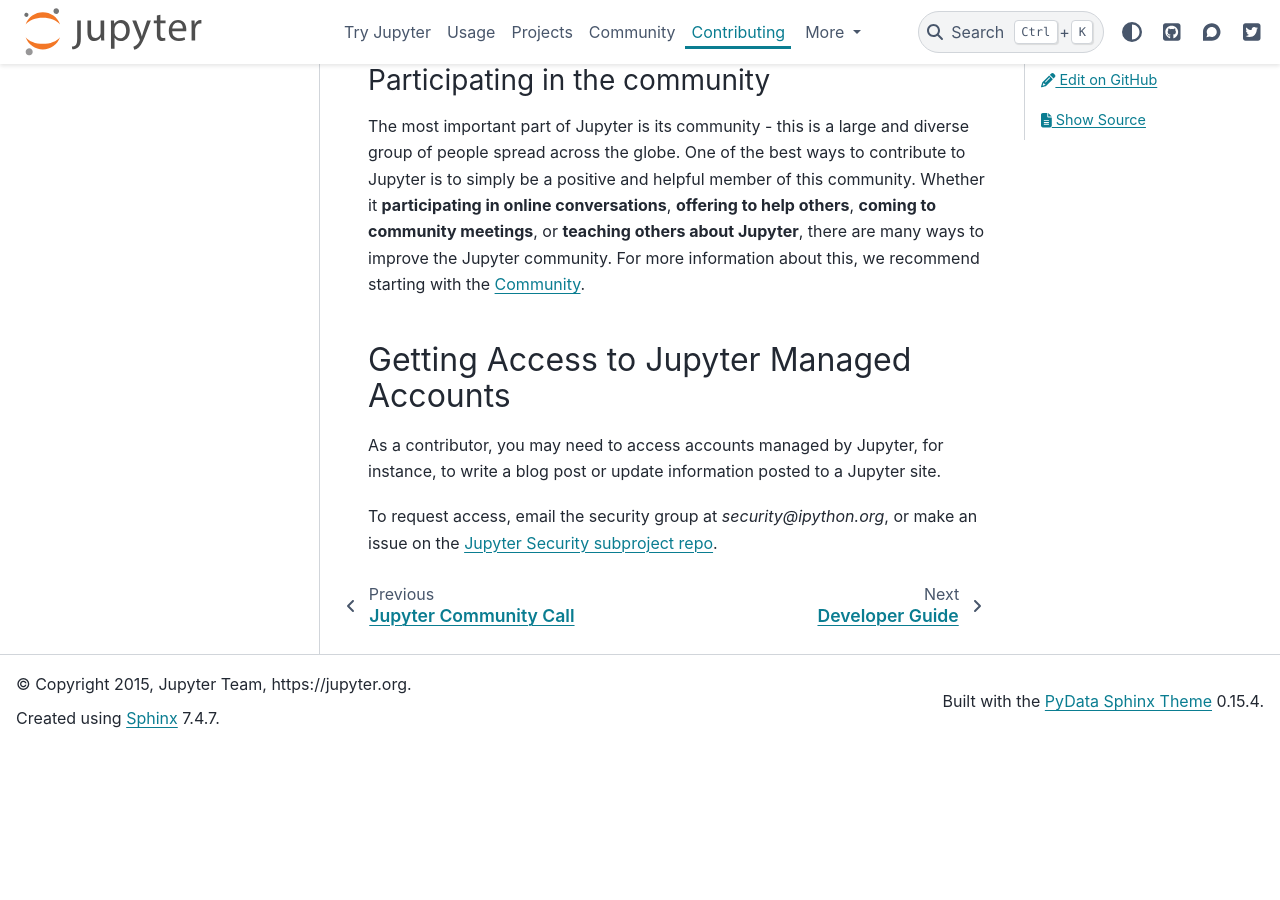
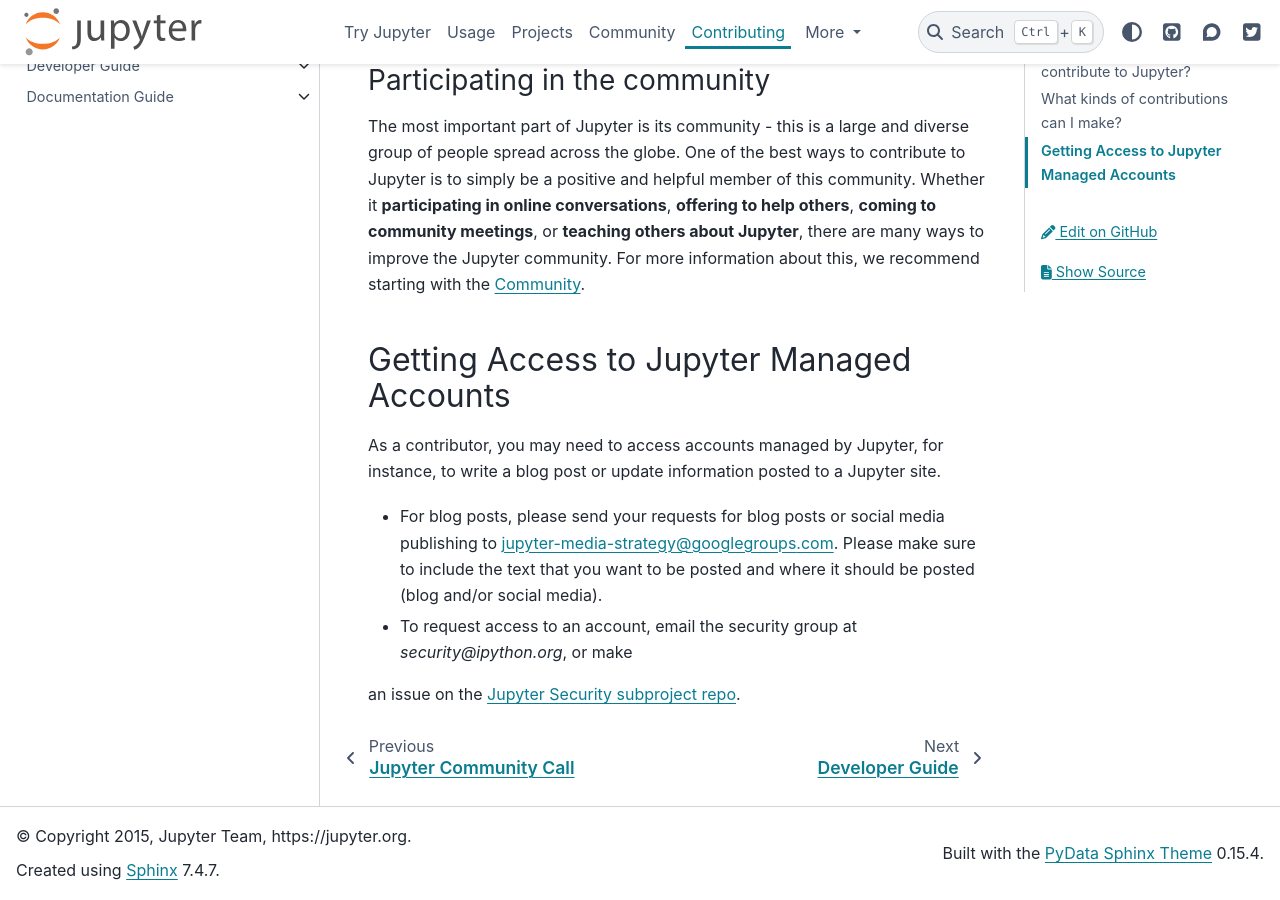
Before and after one commit to jupyter/jupyter, a Sphinx documentation site: the page built from docs/source/contributing/content-contributor.rst, in a window 1280 px wide and 900 px high, scrolled down 1790 px. Built offline with Sphinx 7.4.7 and the PyData theme 0.15.4, drawn with Linux system fonts in a browser that asks for light colours; pages that are not in the unit, such as notebooks, are missing from menus; before the commit the page ends 2538 px from its top, so only the background shows below that.

Commit message:
Added blog post info.

```diff
--- a/docs/source/contributing/content-contributor.rst
+++ b/docs/source/contributing/content-contributor.rst
@@ -84,5 +84,10 @@
 As a contributor, you may need to access accounts managed by Jupyter, for instance,
 to write a blog post or update information posted to a Jupyter site.
 
-To request access, email the security group at `security@ipython.org`, or make
+- For blog posts, please send your requests for blog posts or social media
+  publishing to jupyter-media-strategy@googlegroups.com. Please make sure to
+  include the text that you want to be posted and where it should be posted
+  (blog and/or social media).
+
+- To request access to an account, email the security group at `security@ipython.org`, or make
 an issue on the `Jupyter Security subproject repo <https://github.com/jupyter/security/issues/new>`_.
```
